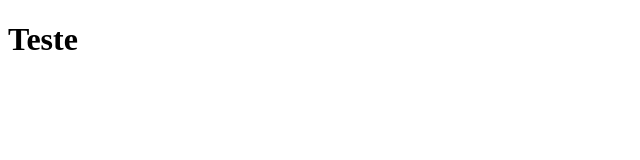
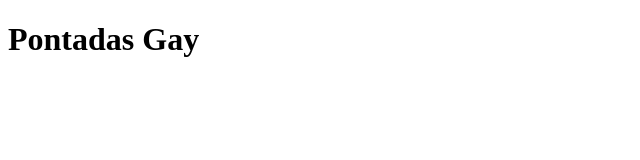
Before and after one commit to RomilsonCordeiro/Calculos-Calculados, a plain HTML site: page index.html in a window 1280 px wide. Shown: the whole page, without its empty margins (0-640 px from the left). Drawn offline with Linux system fonts and the light colour scheme.

Commit message:
gay demais

```diff
--- a/index.html
+++ b/index.html
@@ -8,7 +8,7 @@
 </head>
 
 <body>
-    <h1>Teste</h1>
+    <h1>Pontadas Gay</h1>
 </body>
 
 </html>
```
